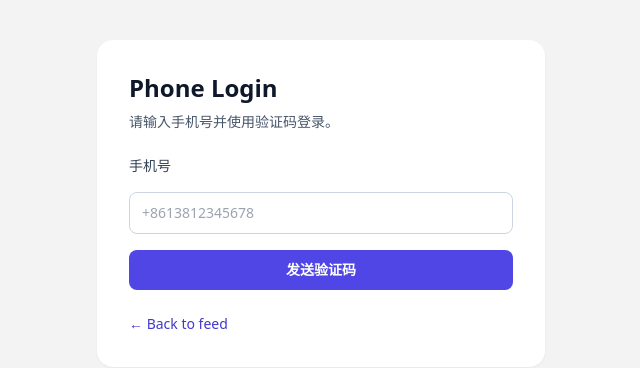
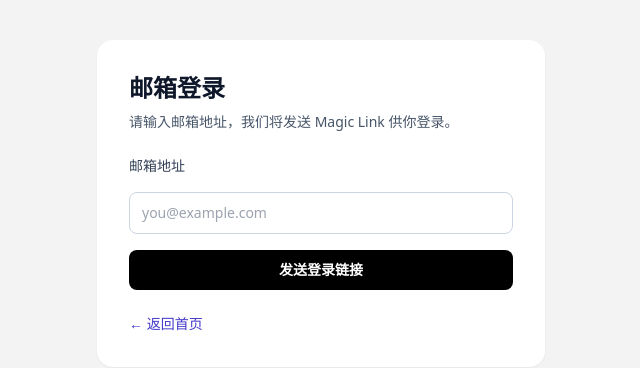
Before and after one commit to 0xdavidwoo/ai-community, a Next.js app: page /login in a window 1280 px wide. Shown: the top 368 px of the page, without its empty margins (319-959 px from the left). Built offline with nearby package versions, Linux system fonts and the light colour scheme.

Commit message:
Switch login page to Supabase email magic link

```diff
--- a/pages/login.tsx
+++ b/pages/login.tsx
@@ -1,18 +1,14 @@
 import Head from 'next/head';
 import Link from 'next/link';
-import { useRouter } from 'next/router';
 import { FormEvent, useState } from 'react';
 import supabase from '../lib/supabaseClient';
 
 export default function LoginPage() {
-  const router = useRouter();
-  const [phoneNumber, setPhoneNumber] = useState('');
-  const [verificationCode, setVerificationCode] = useState('');
-  const [codeSent, setCodeSent] = useState(false);
+  const [email, setEmail] = useState('');
   const [loading, setLoading] = useState(false);
   const [message, setMessage] = useState('');
 
-  const handleSendCode = async (event: FormEvent<HTMLFormElement>) => {
+  const handleSendMagicLink = async (event: FormEvent<HTMLFormElement>) => {
     event.preventDefault();
     if (!supabase) {
       setMessage('Supabase 未配置，请稍后再试。');
@@ -22,33 +18,11 @@ export default function LoginPage() {
     setLoading(true);
     setMessage('');
 
-    const { error } = await supabase.auth.signInWithOtp({ phone: phoneNumber });
-
-    if (error) {
-      setMessage(error.message);
-      setLoading(false);
-      return;
-    }
-
-    setCodeSent(true);
-    setMessage('验证码已发送，请查收短信。');
-    setLoading(false);
-  };
-
-  const handleVerifyCode = async (event: FormEvent<HTMLFormElement>) => {
-    event.preventDefault();
-    if (!supabase) {
-      setMessage('Supabase 未配置，请稍后再试。');
-      return;
-    }
-
-    setLoading(true);
-    setMessage('');
-
-    const { error } = await supabase.auth.verifyOtp({
-      phone: phoneNumber,
-      token: verificationCode,
-      type: 'sms'
+    const { error } = await supabase.auth.signInWithOtp({
+      email,
+      options: {
+        emailRedirectTo: 'https://www.aiforge.im'
+      }
     });
 
     if (error) {
@@ -57,77 +31,49 @@ export default function LoginPage() {
       return;
     }
 
-    await router.push('/');
+    setMessage('登录链接已发送到你的邮箱，请查收');
+    setLoading(false);
   };
 
   return (
     <>
       <Head>
-        <title>Login | AI Forge</title>
-        <meta name="description" content="Phone login for AI Forge (造物社) platform" />
+        <title>邮箱登录 | AI Forge</title>
+        <meta name="description" content="Email Magic Link login for AI Forge (造物社) platform" />
       </Head>
       <main className="min-h-screen bg-[#f3f3f3] px-4 py-10 text-slate-900 sm:px-6">
         <section className="mx-auto max-w-md rounded-2xl bg-white p-6 shadow-sm sm:p-8">
-          <h1 className="text-2xl font-bold">Phone Login</h1>
-          <p className="mt-2 text-sm text-slate-600">请输入手机号并使用验证码登录。</p>
+          <h1 className="text-2xl font-bold">邮箱登录</h1>
+          <p className="mt-2 text-sm text-slate-600">请输入邮箱地址，我们将发送 Magic Link 供你登录。</p>
 
-          <form className="mt-6 space-y-4" onSubmit={handleSendCode}>
-            <label className="block text-sm font-medium text-slate-700" htmlFor="phone">
-              手机号
+          <form className="mt-6 space-y-4" onSubmit={handleSendMagicLink}>
+            <label className="block text-sm font-medium text-slate-700" htmlFor="email">
+              邮箱地址
             </label>
             <input
-              id="phone"
-              name="phone"
-              type="tel"
-              placeholder="+8613812345678"
+              id="email"
+              name="email"
+              type="email"
+              placeholder="you@example.com"
               className="w-full rounded-lg border border-slate-300 px-3 py-2.5 text-sm outline-none ring-indigo-500 transition focus:ring-2"
-              value={phoneNumber}
-              onChange={(event) => setPhoneNumber(event.target.value)}
-              disabled={loading || codeSent}
+              value={email}
+              onChange={(event) => setEmail(event.target.value)}
+              disabled={loading}
               required
             />
             <button
               type="submit"
-              className="w-full rounded-lg bg-indigo-600 px-4 py-2.5 text-sm font-semibold text-white transition hover:bg-indigo-500"
-              disabled={loading || codeSent}
+              className="w-full rounded-lg bg-black px-4 py-2.5 text-sm font-semibold text-white transition hover:bg-black/85"
+              disabled={loading}
             >
-              {loading && !codeSent ? '发送中...' : '发送验证码'}
+              {loading ? '发送中...' : '发送登录链接'}
             </button>
           </form>
-
-          {codeSent && (
-            <form className="mt-4 space-y-4" onSubmit={handleVerifyCode}>
-              <label className="block text-sm font-medium text-slate-700" htmlFor="code">
-                6位验证码
-              </label>
-              <input
-                id="code"
-                name="code"
-                type="text"
-                inputMode="numeric"
-                pattern="\d{6}"
-                maxLength={6}
-                placeholder="123456"
-                className="w-full rounded-lg border border-slate-300 px-3 py-2.5 text-sm outline-none ring-indigo-500 transition focus:ring-2"
-                value={verificationCode}
-                onChange={(event) => setVerificationCode(event.target.value)}
-                disabled={loading}
-                required
-              />
-              <button
-                type="submit"
-                className="w-full rounded-lg bg-black px-4 py-2.5 text-sm font-semibold text-white transition hover:bg-black/85"
-                disabled={loading}
-              >
-                {loading ? '验证中...' : '验证登录'}
-              </button>
-            </form>
-          )}
 
           {message ? <p className="mt-4 text-sm text-slate-600">{message}</p> : null}
 
           <Link href="/" className="mt-6 inline-block text-sm font-medium text-indigo-700 hover:text-indigo-600">
-            ← Back to feed
+            ← 返回首页
           </Link>
         </section>
       </main>
```
Also changed, not shown: 1 other file (tests, documents, lock files or other folders).
